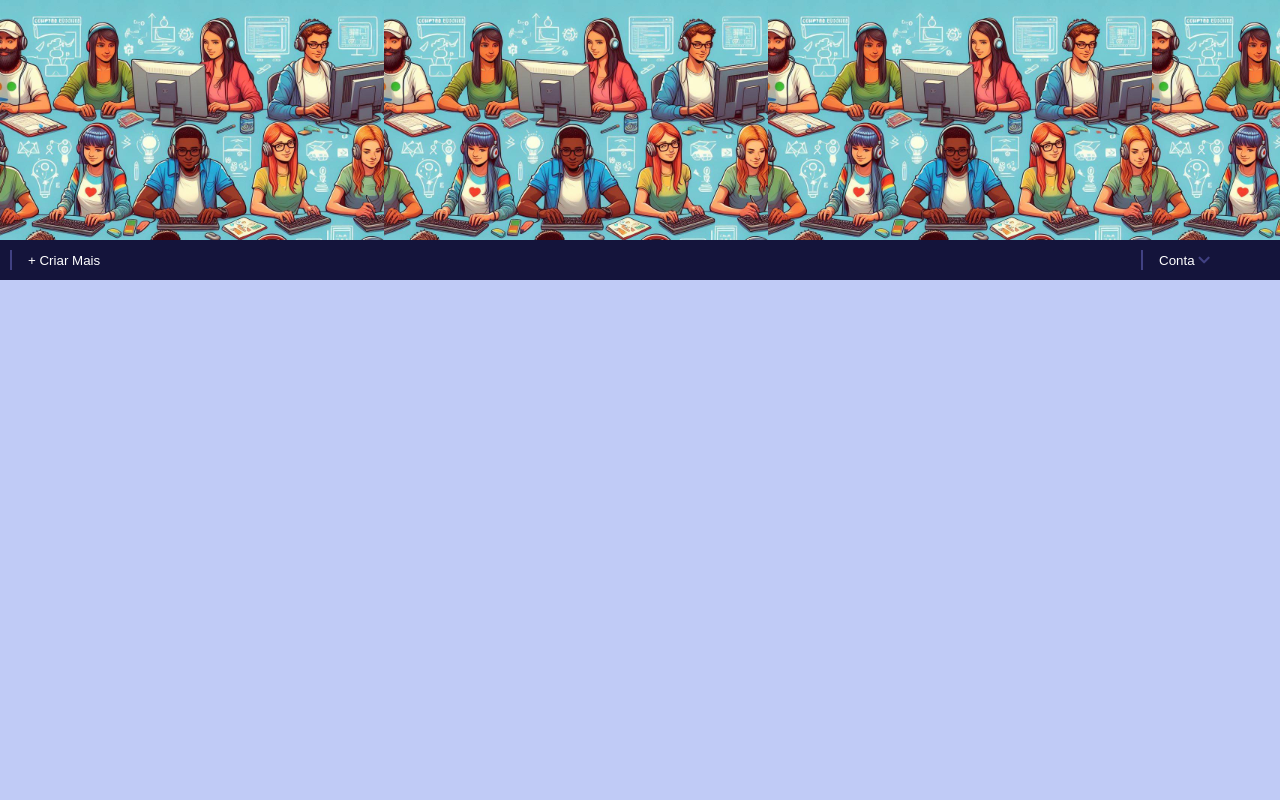
After one commit to JorgeRoniel/Projeto-Integrador1, a Flask app: template templates/home.html in a window 1280 px wide. The commit adds this page. Run offline with Flask 3, Linux system fonts and the light colour scheme; the template is opened without the code that fills it, so the values that code supplies are empty.

Commit message:
iniciando a homePage

```diff
--- a/routes/rotas.py
+++ b/routes/rotas.py
@@ -45,4 +45,4 @@ def create_user():
 
 @rotas.route('/teste')
 def teste():
-    return render_template('teste.html')
+    return render_template('home.html')
--- a/static/css/login.css
+++ b/static/css/login.css
@@ -12,6 +12,7 @@ input{
     padding: 2%;
     margin-top: 0.5rem;
     margin-bottom: 0;
+    border: 1px solid #000;
 }
 button{
     border: none;
@@ -32,7 +33,7 @@ a{
 }
 .container {
     display: flex;
-    background-color: rgb(34, 32, 32);
+    background-color: rgb(255, 255, 255);
     height: 100vh;
     width: 100vw;
     overflow: hidden;
--- a/static/js/login/login.js
+++ b/static/js/login/login.js
@@ -105,7 +105,7 @@ cadastroScreen.addEventListener('submit', (event) => {
         .then(data => {
             if (data.status === 'success'){
                 alert(data.message)
-                window.location.href = '/'
+                window.location.href = 'templates\\home.html'
             }else{
                 alert('error!')
             }
--- /dev/null
+++ b/templates/home.css
@@ -0,0 +1,62 @@
+body {
+    margin: 0;
+    padding: 0;
+    font-family: "Nunito Sans", sans-serif;
+    height: 100%;
+    min-width: 100%;
+    min-height: 100vh;
+}
+
+.container {
+    display: flex;
+    flex-direction: column;
+    background-color: rgb(192, 203, 246);
+    height: 100vh;
+    width: 100vw;
+    overflow: hidden;
+}
+
+.headerHome {
+    width: 100%;
+    height: 30%;
+    overflow: hidden;
+    background-image: url('OIG2.png');
+    background-repeat: repeat;
+    background-size: 30%;
+}
+
+.navbar {
+    background-color: rgb(20, 20, 59);
+    width: 100%;
+    height: 5%;
+    display: flex;
+    align-items: center;
+}
+
+.criarMais {
+    background: none;
+    border: none;
+    outline: none;
+    cursor: pointer;
+    color: white;
+}
+
+.contaManipular {
+    background: none;
+    border: none;
+    outline: none;
+    cursor: pointer;
+    color: white;
+    margin-right: 5%;
+}
+
+.vertical-bar {
+    height: 50%;
+    margin: 10px;
+    width: 2px;
+    background-color: rgb(65, 65, 131);
+}
+
+.spacer {
+    flex-grow: 1;
+}
--- /dev/null
+++ b/templates/home.html
@@ -0,0 +1,21 @@
+<html lang="en">
+<head>
+    <meta charset="UTF-8">
+    <meta name="viewport" content="width=device-width, initial-scale=1.0">
+    <link rel="stylesheet" href="home.css">
+    <link rel="stylesheet" href="https://cdnjs.cloudflare.com/ajax/libs/font-awesome/5.15.4/css/all.min.css">
+    <title>Home</title>
+</head>
+<body>
+    <div class="container">
+        <header class="headerHome"></header>
+        <nav class="navbar">
+            <div class="vertical-bar"></div>
+            <button class="criarMais">+ Criar Mais</button>
+            <div class="spacer"></div>
+            <div class="vertical-bar"></div>
+            <button class="contaManipular">Conta <i class="fas fa-chevron-down" style="color: rgb(65, 65, 131)"></i></button>
+        </nav>
+    </div>
+</body>
+</html>
--- a/templates/login.html
+++ b/templates/login.html
@@ -1,5 +1,5 @@
 <!DOCTYPE html>
-<html lang="br">
+<html lang="pt-BR">
 
 <head>
     <meta charset="UTF-8">
```
Also changed, not shown: static/css/home.css (added, +20 -0 lines), templates/teste.html (deleted, +0 -27 lines), templates/OIG2.png (added).
